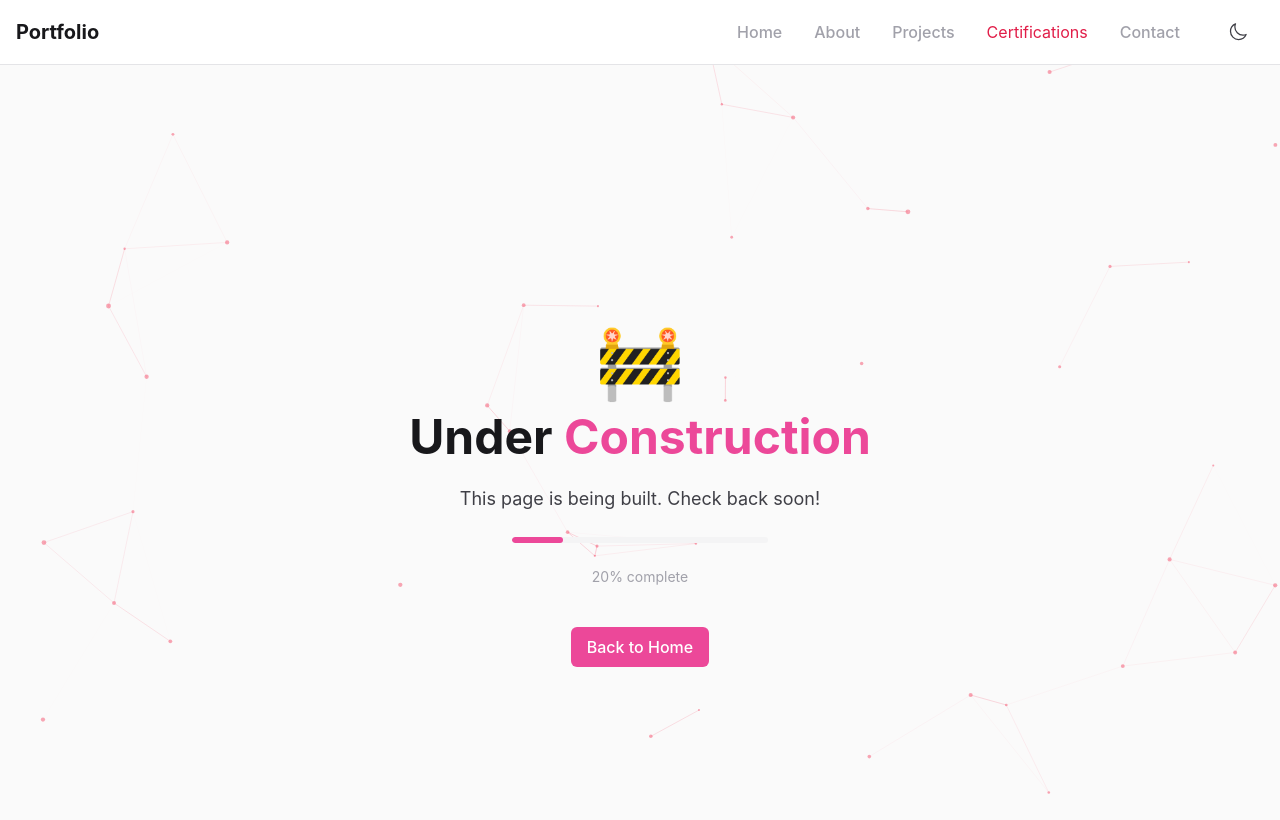
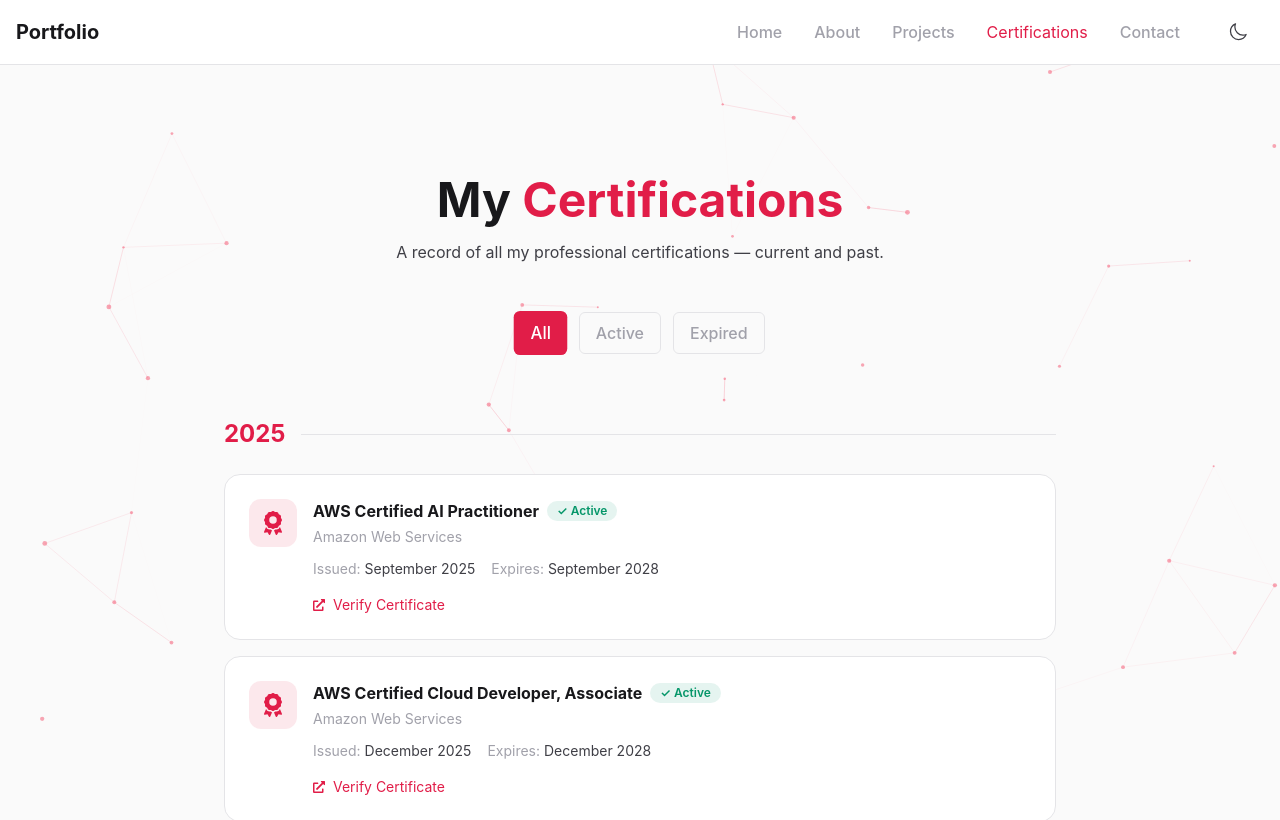
Before and after one commit to harshita-aggarwal/harshita-aggarwal-portfolio, a Next.js app: page /certifications in a window 1280 px wide. Shown: the top 820 px of the page. Built offline with nearby package versions, Linux system fonts and the light colour scheme.

Commit message:
certifications page and active certifications section

```diff
--- a/src/app/certifications/page.tsx
+++ b/src/app/certifications/page.tsx
@@ -1,67 +1,218 @@
 "use client";
+
+import { certifications } from "@/src/contents/certifications";
 import Link from "next/link";
-import { motion } from "framer-motion";
+import { useState } from "react";
+import { motion, AnimatePresence } from "framer-motion";
+import { FaAward } from "react-icons/fa6";
+import { FaExternalLinkAlt } from "react-icons/fa";
 
-export default function Certifications() {
+type Filter = "all" | "active" | "expired";
+
+export default function CertificationsPage() {
+  const [filter, setFilter] = useState<Filter>("all");
+
+  const filtered = certifications.filter((c) => {
+    if (filter === "all") return true;
+    return c.status === filter;
+  });
+
+  // Group by issued year
+  const grouped = filtered.reduce<Record<string, typeof certifications>>(
+    (acc, cert) => {
+      const year = new Date(cert.issuedOn).getFullYear().toString();
+      if (!acc[year]) acc[year] = [];
+      acc[year].push(cert);
+      return acc;
+    },
+    {},
+  );
+
+  // Sort years descending
+  const sortedYears = Object.keys(grouped).sort(
+    (a, b) => Number(b) - Number(a),
+  );
+
   return (
-    <div className="min-h-screen flex items-center justify-center">
-      <div className="text-center space-y-6 px-4">
-        {/* Animated icon */}
-        <motion.div
-          animate={{ rotate: [0, -10, 10, -10, 0] }}
-          transition={{ duration: 1.5, repeat: Infinity, repeatDelay: 2 }}
-          className="text-7xl mb-4"
-        >
-          🚧
-        </motion.div>
-
-        {/* Heading */}
+    <div className="container max-w-4xl mx-auto py-20">
+      {/* Header */}
       <motion.h1
-          className="text-4xl sm:text-5xl font-bold text-heading"
-          initial={{ opacity: 0, y: 20 }}
+        className="text-4xl sm:text-5xl font-bold text-center text-heading mb-4"
+        initial={{ opacity: 0, y: -20 }}
         animate={{ opacity: 1, y: 0 }}
         transition={{ duration: 0.5 }}
       >
-          Under <span className="text-secondary">Construction</span>
+        My <span className="text-primary">Certifications</span>
       </motion.h1>
-
-        {/* Subtext */}
       <motion.p
-          className="text-body text-lg max-w-md mx-auto"
+        className="text-body text-center mb-12 max-w-xl mx-auto"
         initial={{ opacity: 0 }}
         animate={{ opacity: 1 }}
-          transition={{ duration: 0.5, delay: 0.2 }}
+        transition={{ delay: 0.2 }}
       >
-          This page is being built. Check back soon!
+        A record of all my professional certifications — current and past.
       </motion.p>
 
-        {/* Progress bar */}
+      {/* Filter toggle */}
       <motion.div
-          className="w-64 h-1.5 bg-surface-raised rounded-full mx-auto overflow-hidden"
+        className="flex justify-center gap-3 mb-16"
         initial={{ opacity: 0 }}
         animate={{ opacity: 1 }}
-          transition={{ delay: 0.4 }}
+        transition={{ delay: 0.3 }}
       >
+        {(["all", "active", "expired"] as Filter[]).map((f) => (
+          <button
+            key={f}
+            onClick={() => setFilter(f)}
+            className={`btn capitalize transition-all duration-200 ${
+              filter === f
+                ? "btn-primary scale-105"
+                : "border border-border text-muted hover:text-primary hover:border-primary"
+            }`}
+          >
+            {f}
+          </button>
+        ))}
+      </motion.div>
+
+      {/* Timeline grouped by year */}
+      <AnimatePresence mode="wait">
         <motion.div
-            className="h-full bg-secondary rounded-full"
-            initial={{ width: "0%" }}
-            animate={{ width: "20%" }}
-            transition={{ duration: 1.5, delay: 0.5, ease: "easeOut" }}
+          key={filter}
+          initial={{ opacity: 0, y: 10 }}
+          animate={{ opacity: 1, y: 0 }}
+          exit={{ opacity: 0, y: -10 }}
+          transition={{ duration: 0.2 }}
+          className="space-y-14"
+        >
+          {sortedYears.map((year) => (
+            <div key={year}>
+              {/* Year label */}
+              <div className="flex items-center gap-4 mb-6">
+                <span className="text-primary font-bold text-2xl">{year}</span>
+                <div className="flex-1 h-px bg-border" />
+              </div>
+
+              {/* Cards for this year */}
+              <div className="space-y-4">
+                {grouped[year].map((cert, index) => (
+                  <motion.div
+                    key={cert.title}
+                    className={`bg-surface border rounded-2xl p-6 transition-all duration-300
+                      ${
+                        cert.status === "active"
+                          ? "border-border hover:border-primary hover:shadow-lg hover:shadow-primary/10"
+                          : "border-border opacity-70 hover:opacity-90"
+                      }`}
+                    initial={{ opacity: 0, x: -20 }}
+                    animate={{ opacity: 1, x: 0 }}
+                    transition={{ delay: index * 0.08 }}
+                  >
+                    <div className="flex flex-col sm:flex-row sm:items-start gap-4">
+                      {/* Icon */}
+                      <div
+                        className={`p-3 rounded-xl w-fit shrink-0 ${
+                          cert.status === "active"
+                            ? "bg-primary/10"
+                            : "bg-surface-raised"
+                        }`}
+                      >
+                        <FaAward
+                          className={`h-6 w-6 ${
+                            cert.status === "active"
+                              ? "text-primary"
+                              : "text-muted"
+                          }`}
                         />
+                      </div>
+
+                      {/* Content */}
+                      <div className="flex-1">
+                        <div className="flex flex-wrap items-center gap-2 mb-1">
+                          <h3 className="text-heading font-bold text-base">
+                            {cert.title}
+                          </h3>
+                          <span
+                            className={`text-xs font-semibold px-2.5 py-0.5 rounded-full ${
+                              cert.status === "active"
+                                ? "bg-success/10 text-success"
+                                : "bg-surface-raised/10 text-error"
+                            }`}
+                          >
+                            {cert.status === "active"
+                              ? "✓ Active"
+                              : "✕ Expired"}
+                          </span>
+                        </div>
+
+                        <p className="text-muted text-sm mb-3">{cert.issuer}</p>
+
+                        {/* Dates */}
+                        <div className="flex flex-wrap gap-4 text-sm mb-4">
+                          <span className="text-sm text-body">
+                            <span className="text-muted">Issued:</span>{" "}
+                            {new Date(cert.issuedOn).toLocaleDateString(
+                              "en-US",
+                              {
+                                month: "long",
+                                year: "numeric",
+                              },
+                            )}
+                          </span>
+
+                          <span className="text-sm text-body">
+                            <span className="text-muted">
+                              {cert.status === "expired"
+                                ? "Expired:"
+                                : "Expires:"}
+                            </span>{" "}
+                            {cert.status === "expired"
+                              ? cert.expiredOn
+                                ? new Date(cert.expiredOn).toLocaleDateString(
+                                    "en-US",
+                                    { month: "long", year: "numeric" },
+                                  )
+                                : "N/A"
+                              : cert.expiresOn
+                                ? new Date(cert.expiresOn).toLocaleDateString(
+                                    "en-US",
+                                    { month: "long", year: "numeric" },
+                                  )
+                                : "Never"}
+                          </span>
+                        </div>
+
+                        {/* Verify link */}
+                        {cert.status === "expired" ? (
+                          <span className="flex items-center gap-2 text-sm text-muted opacity-60 cursor-not-allowed w-fit">
+                            <FaExternalLinkAlt className="h-3 w-3" />
+                            This certification has expired
+                          </span>
+                        ) : cert.verifyUrl ? (
+                          <Link
+                            href={cert.verifyUrl}
+                            target="_blank"
+                            rel="noopener noreferrer"
+                            className="flex items-center gap-2 text-sm text-primary hover:text-primary-hover transition-colors duration-200 w-fit"
+                          >
+                            <FaExternalLinkAlt className="h-3 w-3" />
+                            Verify Certificate
+                          </Link>
+                        ) : (
+                          <span className="flex items-center gap-2 text-sm text-muted cursor-not-allowed w-fit">
+                            <FaExternalLinkAlt className="h-3 w-3" />
+                            No verification link available
+                          </span>
+                        )}
+                      </div>
+                    </div>
                   </motion.div>
-        <p className="text-muted text-sm">20% complete</p>
-
-        {/* Back home */}
-        <motion.div
-          initial={{ opacity: 0 }}
-          animate={{ opacity: 1 }}
-          transition={{ delay: 0.6 }}
-        >
-          <Link href="/" className="btn btn-secondary inline-block mt-4">
-            Back to Home
-          </Link>
+                ))}
+              </div>
+            </div>
+          ))}
         </motion.div>
-      </div>
+      </AnimatePresence>
     </div>
   );
 }
--- a/src/app/components/Certifications.tsx
+++ b/src/app/components/Certifications.tsx
@@ -4,7 +4,7 @@ import { certifications } from "@/src/contents/certifications";
 import Link from "next/link";
 import { FaAward, FaExternalLinkAlt } from "react-icons/fa";
 import { motion } from "framer-motion";
-import { FaTriangleExclamation, FaSquareCheck } from "react-icons/fa6";
+
 
 export default function Certifications() {
   return (
@@ -41,31 +41,22 @@ export default function Certifications() {
 
                   {/* Dates */}
                   <div className="flex flex-col gap-2 mb-4">
-                    <div className="flex items-center gap-2 text-sm text-body">
-                      <FaSquareCheck className="text-success h-3.5 w-3.5 shrink-0" />
-                      <span>
-                        <span className="text-muted">Issued:</span>{" "}
+                    <span className="text-sm text-body">
+                      <span className="text-muted">Issued On:</span>{" "}
                       {new Date(cert.issuedOn).toLocaleDateString("en-US", {
                         month: "long",
                         year: "numeric",
                       })}
                     </span>
-                    </div>
-                    <div className="flex items-center gap-2 text-sm text-body">
-                      <FaTriangleExclamation className="text-warning h-3.5 w-3.5 shrink-0" />
-                      <span>
-                        <span className="text-muted">Expires:</span>{" "}
+                    <span className="text-sm text-body">
+                      <span className="text-muted">Expires On:</span>{" "}
                       {cert.expiresOn
-                          ? new Date(cert.expiresOn).toLocaleDateString(
-                              "en-US",
-                              {
+                        ? new Date(cert.expiresOn).toLocaleDateString("en-US", {
                             month: "long",
                             year: "numeric",
-                              },
-                            )
+                          })
                         : "Never"}
                     </span>
-                    </div>
                   </div>
 
                   {/* Verify link */}
--- a/src/app/components/Projects.tsx
+++ b/src/app/components/Projects.tsx
@@ -6,7 +6,7 @@ const Projects = () => {
   return (
     <section className="container py-28 px-4">
       <div className="project-section">
-        <h2 className="section-title">Featured Projects</h2>
+        <h2 className="section-title">Featured <span className="text-primary">Projects</span></h2>
 
         <div className="grid grid-cols-1 md:grid-cols-3 gap-8">
           {projects.filter((p) => p.featured).map((project) => (
--- a/src/app/globals.css
+++ b/src/app/globals.css
@@ -284,8 +284,7 @@ a {
   }
 
   .project-card-link {
-    @apply flex items-center gap-2 text-muted hover:text-primary
-         transition-colors duration-200 text-sm font-medium;
+    @apply flex items-center gap-2 text-white/65 hover:text-primary transition-colors duration-200 text-sm font-medium;
   }
 
   /* ── Form ── */
--- a/src/contents/certifications.ts
+++ b/src/contents/certifications.ts
@@ -5,25 +5,37 @@ export const certifications: Certification[] = [
   {
     title: "AWS Certified Cloud Practitioner",
     issuer: "Amazon Web Services",
-    issuedOn: "2024-09-01",
-    expiresOn: "2027-09-01",
+    issuedOn: "2022-09-17",
+    expiresOn: null,
+    expiredOn: "2025-09-17",
     verifyUrl: null,
     status: "expired",
   },
   {
     title: "AWS Certified AI Practitioner",
     issuer: "Amazon Web Services",
-    issuedOn: "2024-09-01",
-    expiresOn: "2027-09-01",
+    issuedOn: "2025-09-18",
+    expiresOn: "2028-09-18",
+    expiredOn: null,
     verifyUrl: "https://cp.certmetrics.com/amazon/en/public/verify/credential/ad085ffb481349aeb8e47a8c79d0ca11",
     status: "active",
   },
   {
     title: "AWS Certified Cloud Developer, Associate",
     issuer: "Amazon Web Services",
-    issuedOn: "2024-06-01",
-    expiresOn: "2027-06-01",
+    issuedOn: "2025-12-01",
+    expiresOn: "2028-12-01",
+    expiredOn: null,
     verifyUrl: "https://cp.certmetrics.com/amazon/en/public/verify/credential/6b6abacf64a74af2b5e943064ca05365",
     status: "active",
   },
+  {
+    title: "Red Hat Delivery Specialist - Automation",
+    issuer: "Red Hat",
+    issuedOn: "2021-06-01",
+    expiresOn: null,
+    expiredOn: "2023-06-01",
+    verifyUrl: null,
+    status: "expired",
+  },
 ];
--- a/src/types/index.ts
+++ b/src/types/index.ts
@@ -12,7 +12,8 @@ export interface Certification {
     title: string;
     issuer: string;
     issuedOn: string;
-    expiresOn: string;
+    expiresOn: string | null;
+    expiredOn: string | null;
     verifyUrl: string | null;
     status: "active" | "expired";
 }
```
Lines whose indentation alone changed are shown as unchanged.
